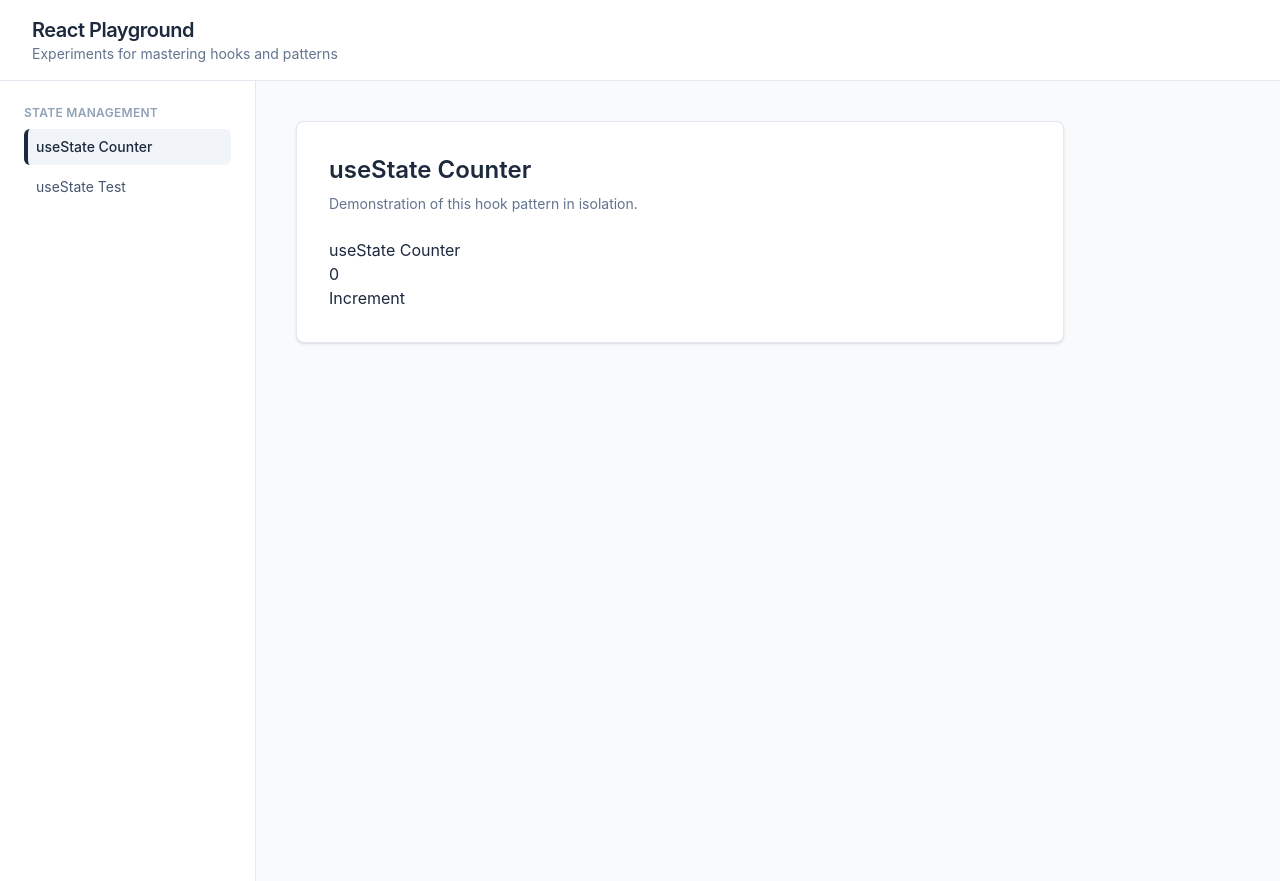
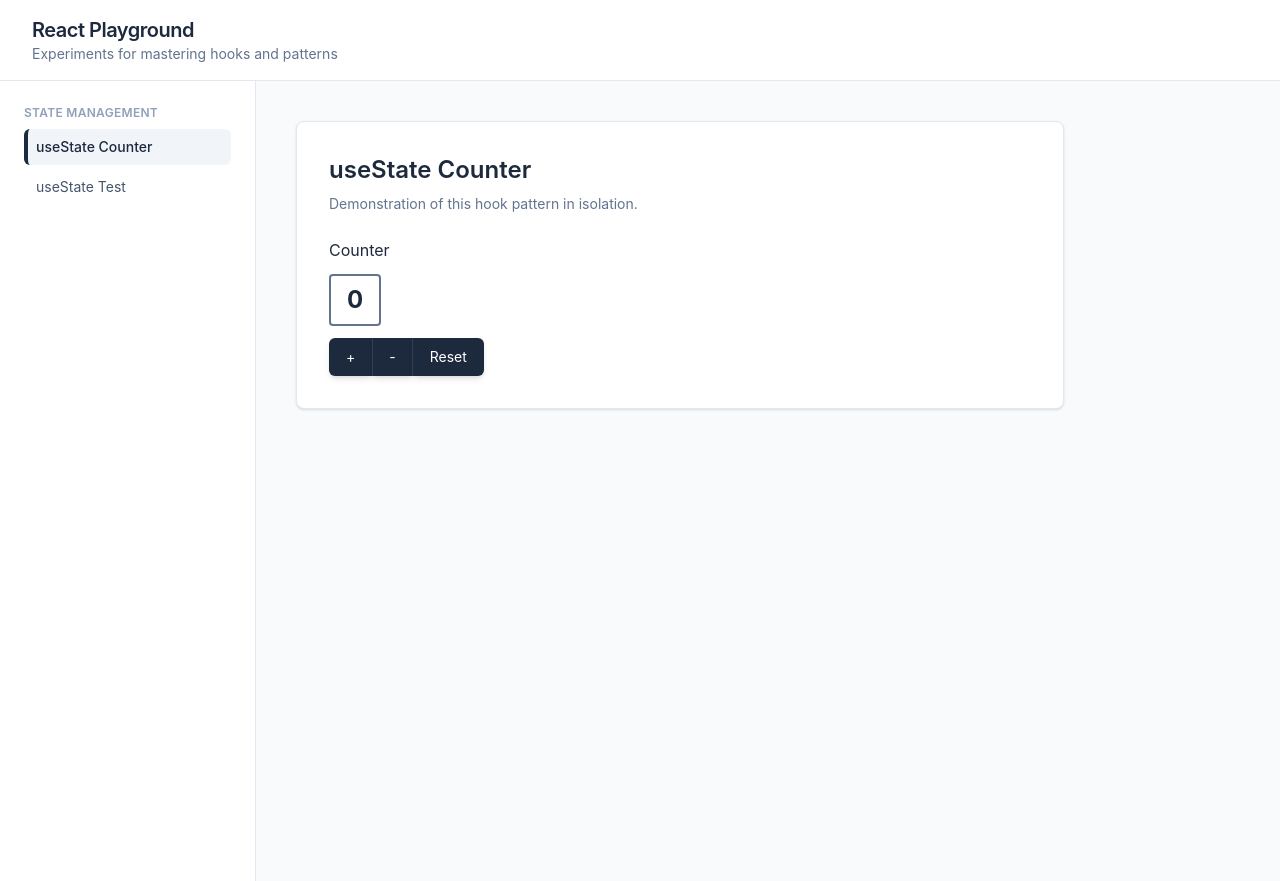
Before and after one commit to marykasp/react-playground, a React app: page / in a window 1280 px wide. Built offline with nearby package versions, Linux system fonts and the light colour scheme; the HTML template or start-up script is replaced by a standard one.

Commit message:
add styling to simple counter app

```diff
--- a/src/playground/useState/Counter.jsx
+++ b/src/playground/useState/Counter.jsx
@@ -2,12 +2,35 @@ import { useState } from "react";
 
 export default function Counter() {
   const [count, setCount] = useState(0);
-
   return (
     <div>
-      <h2>useState Counter</h2>
-      <p>{count}</p>
-      <button onClick={() => setCount((c) => c + 1)}>Increment</button>
+      <h2>Counter</h2>
+      <p className="font-bold text-2xl max-w-fit my-3 py-2 px-4 border-2 border-slate-500 rounded-sm">
+        {count}
+      </p>
+      <div class="row flex">
+        <button
+          class="rounded-md rounded-r-none bg-slate-800 py-2 px-4 border border-transparent text-center text-sm text-white transition-all shadow-md hover:shadow-lg focus:bg-slate-700 focus:shadow-none active:bg-slate-700 hover:bg-slate-700 active:shadow-none disabled:pointer-events-none disabled:opacity-50 disabled:shadow-none"
+          type="button"
+          onClick={() => setCount((c) => c + 1)}
+        >
+          +
+        </button>
+        <button
+          class="rounded-none bg-slate-800 py-2 px-4 border-l border-r border-slate-700 text-center text-sm text-white transition-all shadow-md hover:shadow-lg focus:bg-slate-700 focus:shadow-none active:bg-slate-700 hover:bg-slate-700 active:shadow-none disabled:pointer-events-none disabled:opacity-50 disabled:shadow-none"
+          type="button"
+          onClick={() => setCount((c) => c - 1)}
+        >
+          -
+        </button>
+        <button
+          class="rounded-md rounded-l-none bg-slate-800 py-2 px-4 border border-transparent text-center text-sm text-white transition-all shadow-md hover:shadow-lg focus:bg-slate-700 focus:shadow-none active:bg-slate-700 hover:bg-slate-700 active:shadow-none disabled:pointer-events-none disabled:opacity-50 disabled:shadow-none"
+          type="button"
+          onClick={() => setCount(0)}
+        >
+          Reset
+        </button>
+      </div>
     </div>
   );
 }
```
